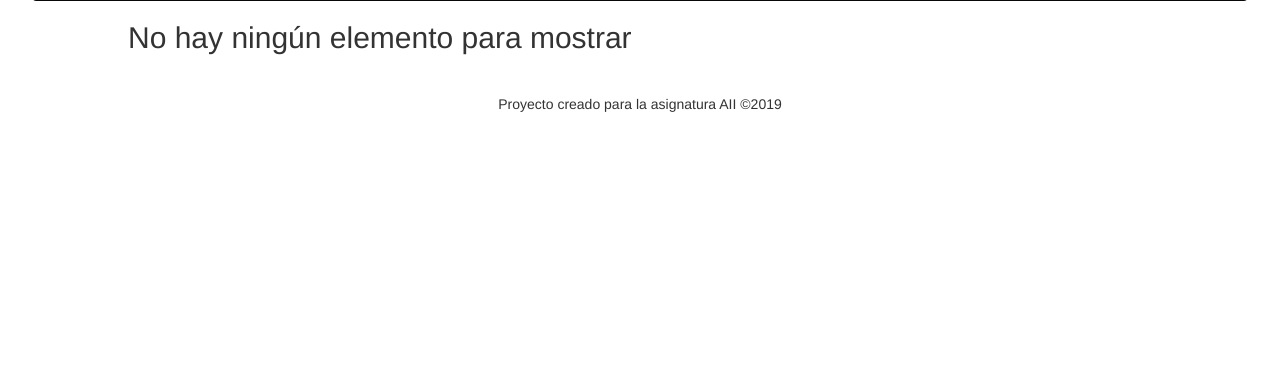
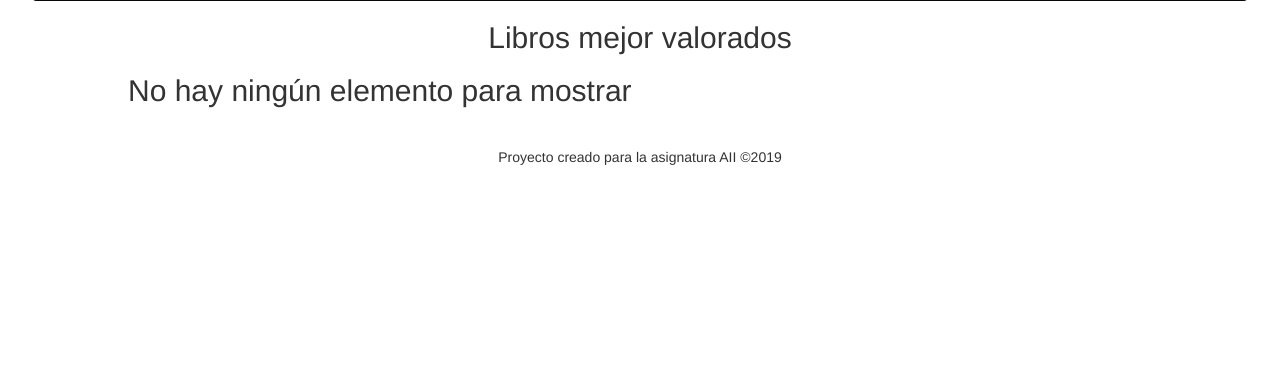
Before and after one commit to adrcanfer/book-recommendations, a Django app: page / in a window 1280 px wide. Shown: the part 351-741 px from the top of the page. Run offline with Django 3.2, Linux system fonts and the light colour scheme; data that the repository does not hold is empty; some libraries are stand-ins or nearby versions.

Commit message:
Added titles to lists

```diff
--- a/bookrecommendations/main/templates/finished.html
+++ b/bookrecommendations/main/templates/finished.html
@@ -1,5 +1,5 @@
 {% extends "base.html" %}
 {% block contenido %}
-    <h3>El proceso de {{ process }} ha terminado</h3>
-    <h4>Tiempo: {{ time }} segundos</h4>
+    <h3 class="text-center">El proceso de {{ process }} ha terminado</h3>
+    <h4 class="text-center">Tiempo: {{ time }} segundos</h4>
 {% endblock contenido %}
--- a/bookrecommendations/main/templates/list_book.html
+++ b/bookrecommendations/main/templates/list_book.html
@@ -1,6 +1,7 @@
 {% extends 'base.html' %}
 {% block contenido %}
 
+    <h2 class="text-center">{{ title }}</h2>
     <div class="card-body booklist">
         {% if books.has_other_pages %}
             <ul class="pagination">
--- a/bookrecommendations/main/views.py
+++ b/bookrecommendations/main/views.py
@@ -20,7 +20,7 @@ def index(request):
     libros = []
     for book in books:
         libros.append(Book.objects.get(id=book['book']))
-    return render(request, 'list_book.html', {'books': libros[:10]})
+    return render(request, 'list_book.html', {'books': libros[:10], 'title': 'Libros mejor valorados'})
 
 
 def populate(request):
@@ -88,7 +88,7 @@ def list_book(request):
     except EmptyPage:
         books = paginator.page(paginator.num_pages)
 
-    return render(request, 'list_book.html', {'books': books})
+    return render(request, 'list_book.html', {'books': books, 'title': 'Todos los libros'})
 
 
 def search(request):
@@ -104,7 +104,7 @@ def search(request):
                 for r in results:
                     books.append(models.Book.objects.get(id=r["id"]))
 
-            return render(request, 'list_book.html', {'books': books})
+            return render(request, 'list_book.html', {'books': books, 'title': 'Libros encontrados'})
     else:
         form = searchForm()
 
@@ -164,7 +164,7 @@ def recommendations(request):
     except:
         books = []
     shelf.close()
-    return render(request, 'list_book.html', {'books': books})
+    return render(request, 'list_book.html', {'books': books, 'title': 'Libros recomendados'})
 
 
 def create_user(request):
```
